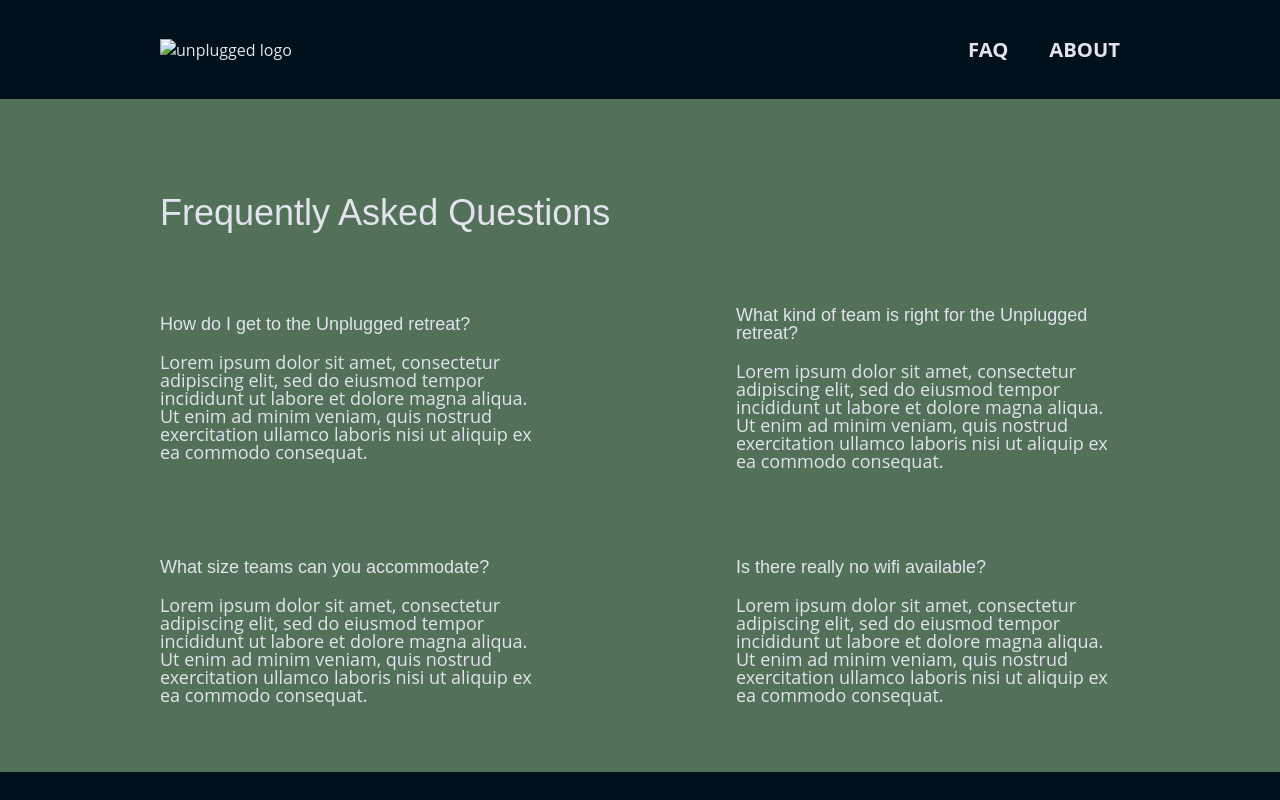
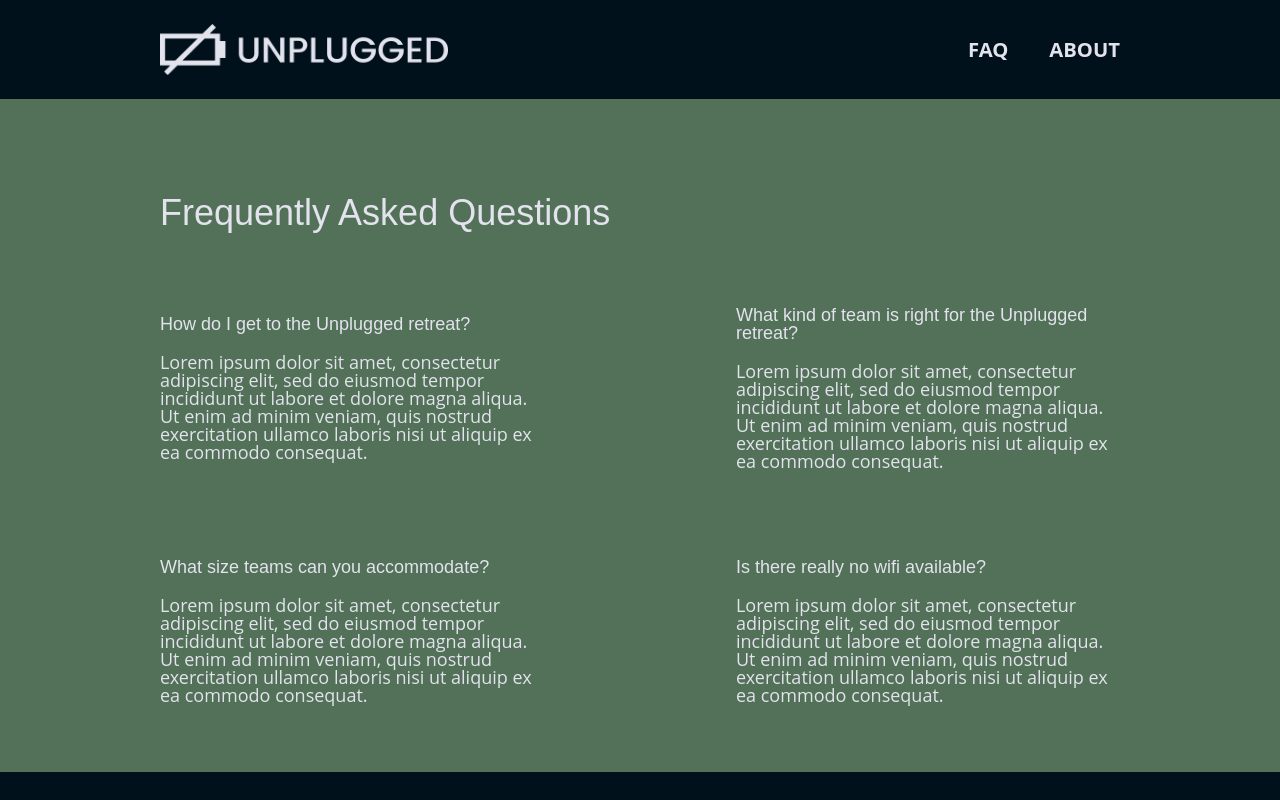
Before and after one commit to jomrogers/unplugged-retreat, a website: page faq/index.html in a window 1280 px wide. Shown: the top 800 px of the page. Drawn offline with Linux system fonts and the light colour scheme.

Commit message:
logo image updated

```diff
--- a/faq/index.html
+++ b/faq/index.html
@@ -27,7 +27,9 @@
   <!-- Main Content -->
 <header>
   <div class="content-wrapper">
-    <a href="#"><img src="" alt="unplugged logo"></a>
+    <figure>
+      <a href=""><img src="../assets/unpluggedlogo.png" alt="unplugged logo"></a>
+    </figure>
     <div class="header-divider"></div>
     <nav>
       <ul>
```
